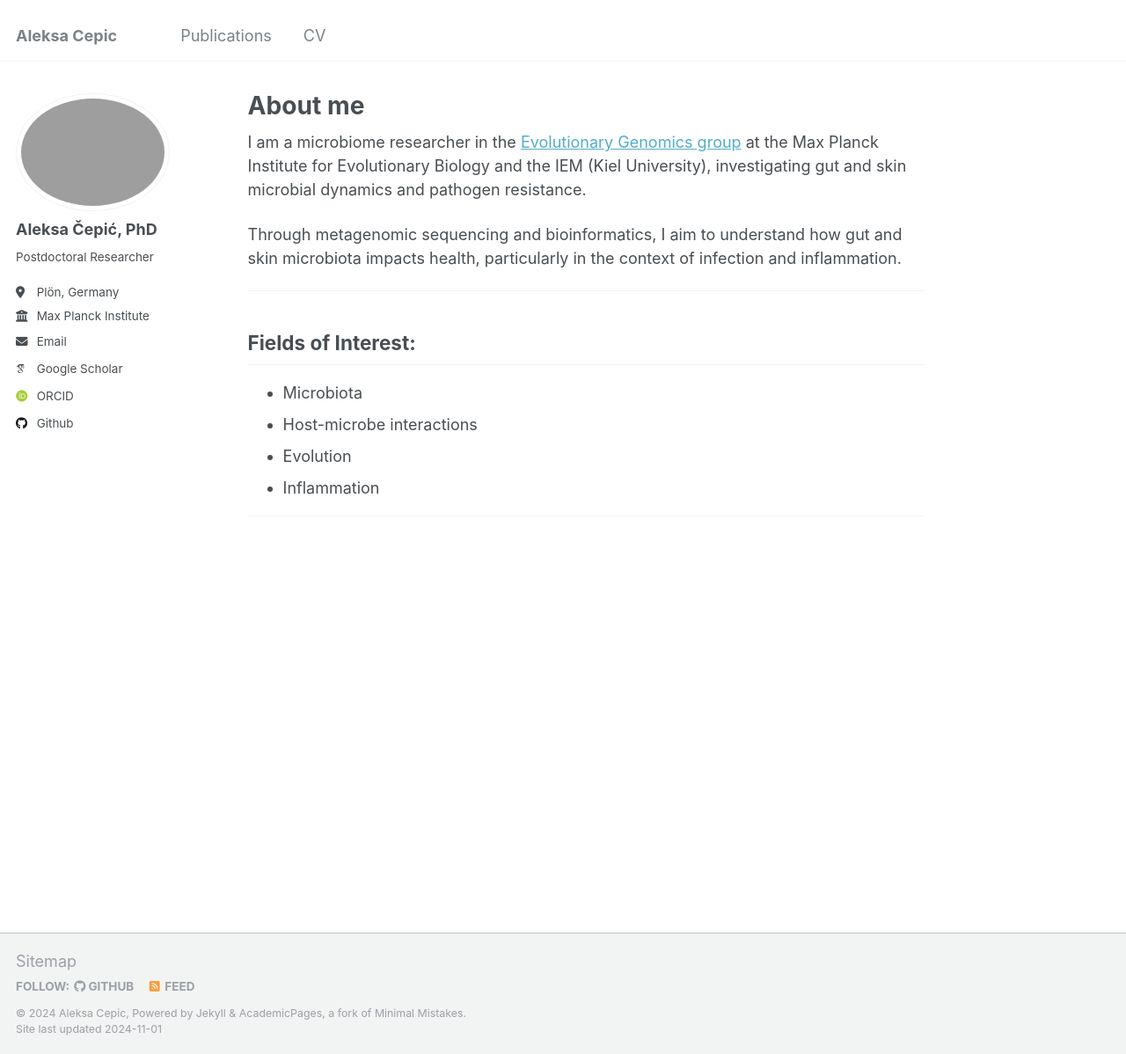
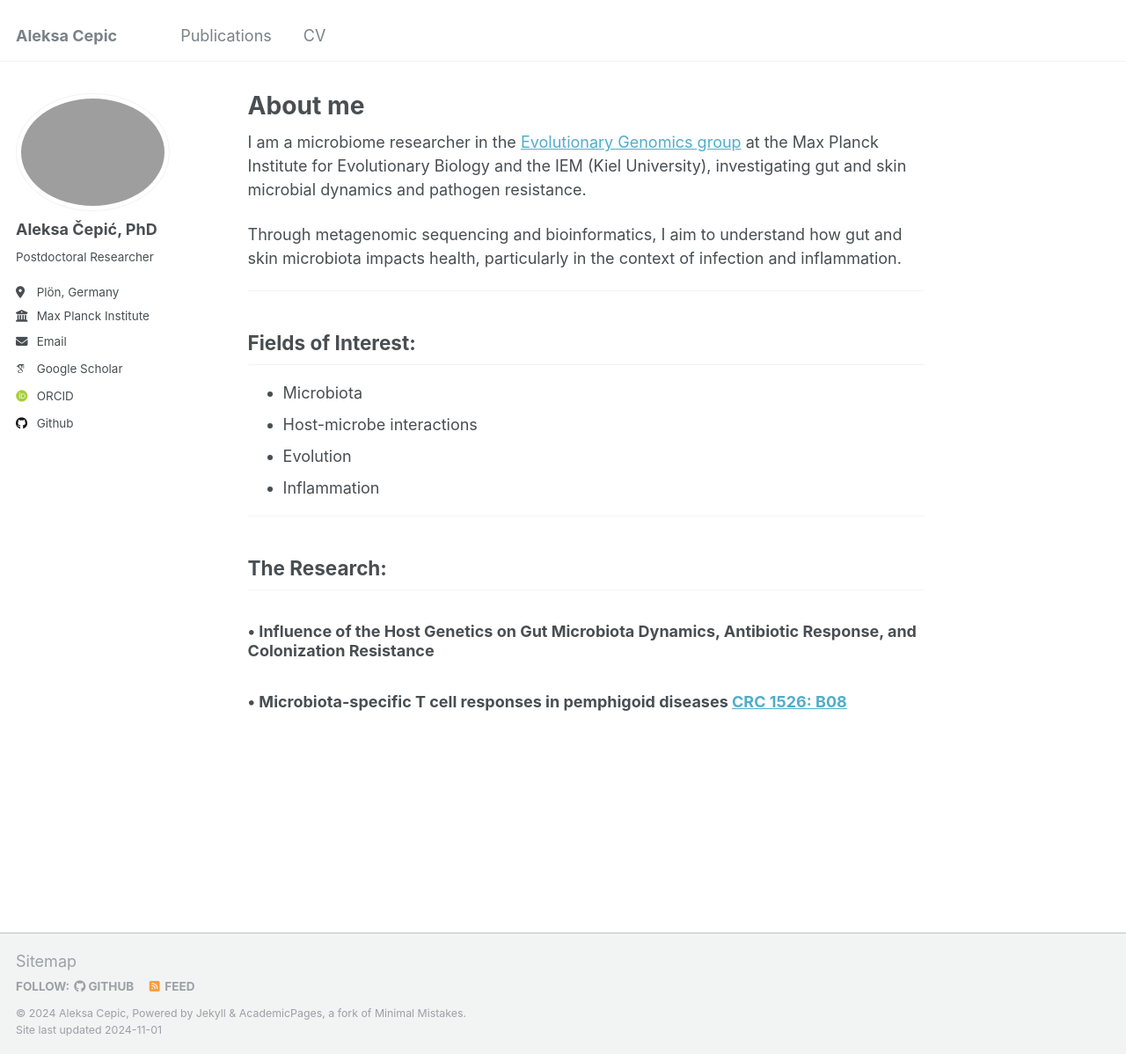
Before and after one commit to cepic-a/cepic-a.github.io, a Jekyll site: the page built from _pages/about.md, in a window 1280 px wide and 1198 px high. Shown: the whole window at 88% size. Built offline with Jekyll 4.4.1, drawn with Linux system fonts in a browser that asks for light colours; some web fonts are replaced.

Commit message:
Update about.md

```diff
--- a/_pages/about.md
+++ b/_pages/about.md
@@ -23,3 +23,10 @@ Through metagenomic sequencing and bioinformatics, I aim to understand how gut a
 - Inflammation
 
 <hr>
+
+## The Research:
+
+### • Influence of the Host Genetics on Gut Microbiota Dynamics, Antibiotic Response, and Colonization Resistance
+
+
+### • Microbiota-specific T cell responses in pemphigoid diseases [CRC 1526: B08](https://www.sfb1526.uni-luebeck.de/research/research-area-b/project-b08.html)
```
